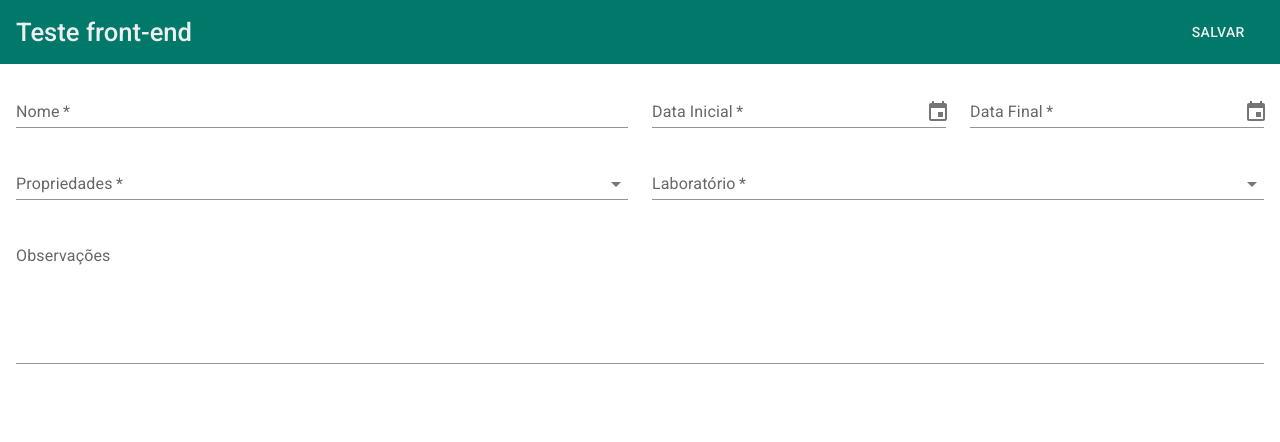
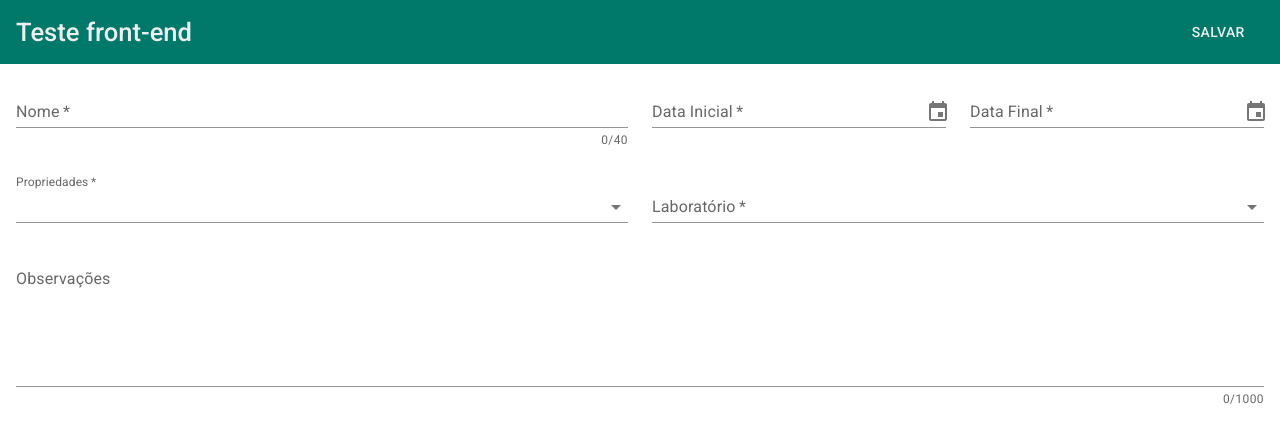
Before and after one commit to luispolippo/Teste-Front-End, a React (Vite) app: page / in a window 1280 px wide. Shown: the top 442 px of the page. Built offline with nearby package versions, Linux system fonts and the light colour scheme.

Commit message:
feat: Implementa controle dos componentes de formulário

```diff
--- a/src/components/DateInput.tsx
+++ b/src/components/DateInput.tsx
@@ -1,27 +1,31 @@
 /* eslint-disable react/jsx-props-no-spreading */
-import React, { useState } from 'react';
+import React from 'react';
 import { DesktopDatePicker } from '@mui/x-date-pickers';
 import TextField from '@mui/material/TextField';
 
 type DateInputsProps = {
-  label: string;
+  label: string,
+  date: Date | string | null,
+  setDate: (newDate: Date | string | null) => void
 };
 
 function DateInputs(props: DateInputsProps) {
-  const { label } = props;
+  const { label, date, setDate } = props;
 
-  const [date, setDate] = useState<Date | null>(null);
-
-  const handleDateChange = (newDate: Date | null) => {
-    setDate(newDate);
+  const convertDate = (longDate: Date | null): string | null => {
+    if (longDate) return longDate.toISOString();
+    return null;
   };
 
   return (
     <DesktopDatePicker
       label={label}
+      value={date}
+      onChange={(newDate: Date | null) => {
+        const convertedDate = convertDate(newDate);
+        setDate(convertedDate);
+      }}
       inputFormat="dd/MM/yyyy"
-      value={date}
-      onChange={handleDateChange}
       renderInput={(params) => <TextField {...params} required variant="standard" fullWidth />}
     />
   );
--- a/src/components/Form.tsx
+++ b/src/components/Form.tsx
@@ -1,18 +1,35 @@
-import React from 'react';
+/* eslint-disable react/jsx-props-no-spreading */
+import React, { useState } from 'react';
 import Grid from '@mui/material/Grid';
 import TextField from '@mui/material/TextField';
+import FormHelperText from '@mui/material/FormHelperText';
 import { AdapterDateFns } from '@mui/x-date-pickers/AdapterDateFns';
 import { LocalizationProvider } from '@mui/x-date-pickers/LocalizationProvider';
 import styled from 'styled-components';
 import DateInputs from './DateInput';
 import SelectInput from './SelectInput';
+import Properties from '../interfaces/Properties';
 import { propertiesSelectMock, laboratoriesSelectMock } from '../data/dataMock';
 
 const FormStyled = styled.form`
   padding: 1rem 1rem;
 `;
 
+const HelperTextStyled = styled(FormHelperText)`
+  && {
+    display: flex;
+    justify-content: end;
+  }
+`;
+
 function Form() {
+  const [name, setName] = useState<string>('');
+  const [initialDate, setInitialDate] = useState<Date | string | null>(null);
+  const [finalDate, setFinalDate] = useState<Date | string | null>(null);
+  const [observation, setObservation] = useState<string>('');
+  const [properties, setProperties] = useState<Properties | string>({ property: '', cnpj: '' });
+  const [laboratories, setLaboratories] = useState<Properties | string>('');
+
   return (
     <FormStyled>
       <Grid container spacing={3}>
@@ -22,21 +39,34 @@ function Form() {
             required
             variant="standard"
             fullWidth
+            value={name}
+            onChange={(e) => setName(e.target.value)}
           />
+          <HelperTextStyled>{`${name.length}/40`}</HelperTextStyled>
         </Grid>
         <LocalizationProvider dateAdapter={AdapterDateFns}>
           <Grid item xs={3}>
-            <DateInputs label="Data Inicial" />
+            <DateInputs label="Data Inicial" date={initialDate} setDate={setInitialDate} />
           </Grid>
           <Grid item xs={3}>
-            <DateInputs label="Data Final" />
+            <DateInputs label="Data Final" date={finalDate} setDate={setFinalDate} />
           </Grid>
         </LocalizationProvider>
         <Grid item xs={6}>
-          <SelectInput label="Propriedades" data={propertiesSelectMock} />
+          <SelectInput
+            label="Propriedades"
+            data={propertiesSelectMock}
+            selectValue={properties}
+            setSelectValue={setProperties}
+          />
         </Grid>
         <Grid item xs={6}>
-          <SelectInput label="Laboratório" data={laboratoriesSelectMock} />
+          <SelectInput
+            label="Laboratório"
+            data={laboratoriesSelectMock}
+            selectValue={laboratories}
+            setSelectValue={setLaboratories}
+          />
         </Grid>
         <Grid item xs={12}>
           <TextField
@@ -44,8 +74,11 @@ function Form() {
             multiline
             rows={5}
             variant="standard"
+            value={observation}
+            onChange={(e) => { setObservation(e.target.value); }}
             fullWidth
           />
+          <HelperTextStyled>{`${observation.length}/1000`}</HelperTextStyled>
         </Grid>
       </Grid>
     </FormStyled>
--- a/src/components/SelectInput.tsx
+++ b/src/components/SelectInput.tsx
@@ -1,15 +1,19 @@
 import React from 'react';
 import MenuItem from '@mui/material/MenuItem';
 import TextField from '@mui/material/TextField';
-import { PropertiesSelect } from '../data/dataMock';
+import Properties from '../interfaces/Properties';
 
 type SelectInputProps = {
-  label: string
-  data: PropertiesSelect[] | string[]
+  label: string,
+  data: Properties[] | string[],
+  selectValue: Properties | string,
+  setSelectValue: (newProperty: Properties | string) => void,
 };
 
 function SelectInput(props: SelectInputProps) {
-  const { label, data } = props;
+  const {
+    label, data, selectValue, setSelectValue,
+  } = props;
   return (
     <TextField
       select
@@ -17,6 +21,8 @@ function SelectInput(props: SelectInputProps) {
       variant="standard"
       fullWidth
       required
+      value={selectValue}
+      onChange={(e) => { setSelectValue(e.target.value); }}
     >
       {
           data.map((value) => {
```
Lines whose indentation alone changed are shown as unchanged.
